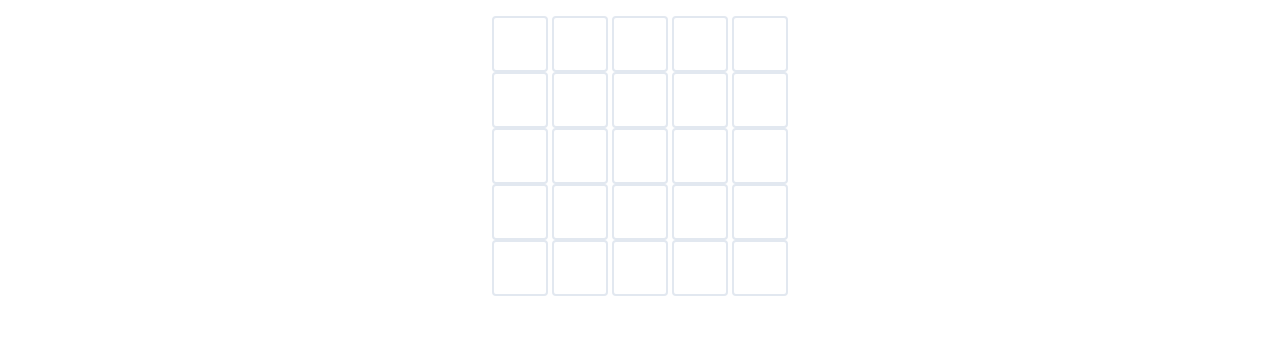
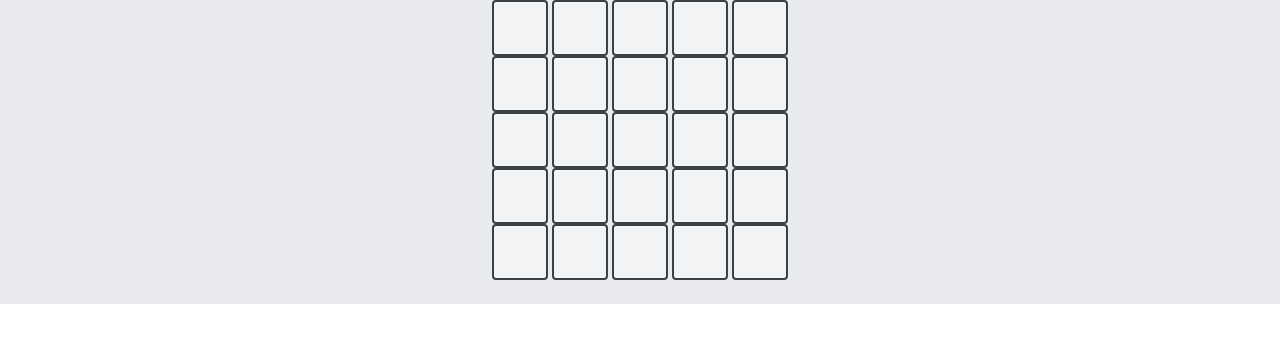
Before and after one commit to hollowmatt/wordfront, a React (Create React App) app: page / in a window 1280 px wide. Shown: the top 342 px of the page. Built offline with nearby package versions, Linux system fonts and the light colour scheme.

Commit message:
fix color defs

```diff
--- a/src/App.js
+++ b/src/App.js
@@ -3,7 +3,7 @@ import Grid from './components/Grid';
 
 function App() {
   return (
-    <div className="p-4">
+    <div className="p-0 bg-ggray-200">
       <h1 className='text-3xl font-bold'>
         <Grid />
       </h1>
--- a/src/components/Cell.js
+++ b/src/components/Cell.js
@@ -1,6 +1,6 @@
 function Cell() {
     return(
-        <div className="w-14 h-14 border-solid border-2 flex items-center justify-center mx-0.5 text-lg font-bold rounded bg-white border-slate-200"></div>
+        <div className="w-14 h-14 border-solid border-2 flex items-center justify-center mx-0.5 text-lg font-bold rounded bg-ggray-100 border-ggray-800"></div>
     );
 }
 
--- a/tailwind.config.js
+++ b/tailwind.config.js
@@ -1,68 +1,67 @@
 module.exports = {
   content: ["./src/**/*.{js,jsx,ts,tsx}", "./public/index.html"],
   theme: {
-    extend: {
-      colors: {
-        gblue: {
-          '50': '#E8F0FE',
-          '100':'#D2E3FC',
-          '200':'#AECBFA',
-          '300':'#8AB4F8',
-          '400':'#669DF6',
-          '500':'#4285F4',
-          '600':'#1A73E8',
-          '700':'#1967D2',
-          '800':'#185ABC',
-          '900':'#174EA6',
-        },
-        gred: {
-          '50': '#FCE8E6',
-          '100':'#FAD2CF',
-          '200':'#F6AEA9',
-          '300':'#F28B82',
-          '400':'#EE675C',
-          '500':'#EA4335',
-          '600':'#D93025',
-          '700':'#C5221F',
-          '800':'#B31412',
-          '900':'#A50E0E',
-        },
-        gyellow: {
-          '50': '#FEF7E0',
-          '100':'#FEEFC3',
-          '200':'#FDE293',
-          '300':'#FDD663',
-          '400':'#FCC934',
-          '500':'#FBBC04',
-          '600':'#F9AB00',
-          '700':'#F29900',
-          '800':'#EA8600',
-          '900':'#E37400',
-        },
-        ggreen: {
-          '50': '#E6F4EA',
-          '100':'#CEEAD6',
-          '200':'#A8DAB5',
-          '300':'#81C995',
-          '400':'#5BB974',
-          '500':'#34A853',
-          '600':'#1E8E3E',
-          '700':'#188038',
-          '800':'#137333',
-          '900':'#0D652D',
-        },
-        ggrey: {
-          '50': '#F8F9FA',
-          '100':'#F1F3F4',
-          '200':'#E8EAED',
-          '300':'#DADCE0',
-          '400':'#BDC1C6',
-          '500':'#9AA0A6',
-          '600':'#80868B',
-          '700':'#5F6368',
-          '800':'#3C4043',
-          '900':'#202124',
-        },
+    extend: {},
+    colors: {
+      'gblue': {
+        50: '#E8F0FE',
+        100:'#D2E3FC',
+        200:'#AECBFA',
+        300:'#8AB4F8',
+        400:'#669DF6',
+        500:'#4285F4',
+        600:'#1A73E8',
+        700:'#1967D2',
+        800:'#185ABC',
+        900:'#174EA6',
+      },
+      'gred': {
+        50: '#FCE8E6',
+        100:'#FAD2CF',
+        200:'#F6AEA9',
+        300:'#F28B82',
+        400:'#EE675C',
+        500:'#EA4335',
+        600:'#D93025',
+        700:'#C5221F',
+        800:'#B31412',
+        900:'#A50E0E',
+      },
+      'gyellow': {
+        50: '#FEF7E0',
+        100:'#FEEFC3',
+        200:'#FDE293',
+        300:'#FDD663',
+        400:'#FCC934',
+        500:'#FBBC04',
+        600:'#F9AB00',
+        700:'#F29900',
+        800:'#EA8600',
+        900:'#E37400',
+      },
+      'ggreen': {
+        50: '#E6F4EA',
+        100:'#CEEAD6',
+        200:'#A8DAB5',
+        300:'#81C995',
+        400:'#5BB974',
+        500:'#34A853',
+        600:'#1E8E3E',
+        700:'#188038',
+        800:'#137333',
+        900:'#0D652D',
+      },
+      'ggray': {
+        50: '#F8F9FA',
+        100:'#F1F3F4',
+        200:'#E8EAED',
+        300:'#DADCE0',
+        400:'#BDC1C6',
+        500:'#9AA0A6',
+        600:'#80868B',
+        700:'#5F6368',
+        800:'#3C4043',
+        900:'#202124',
       },
     },
   },
```
